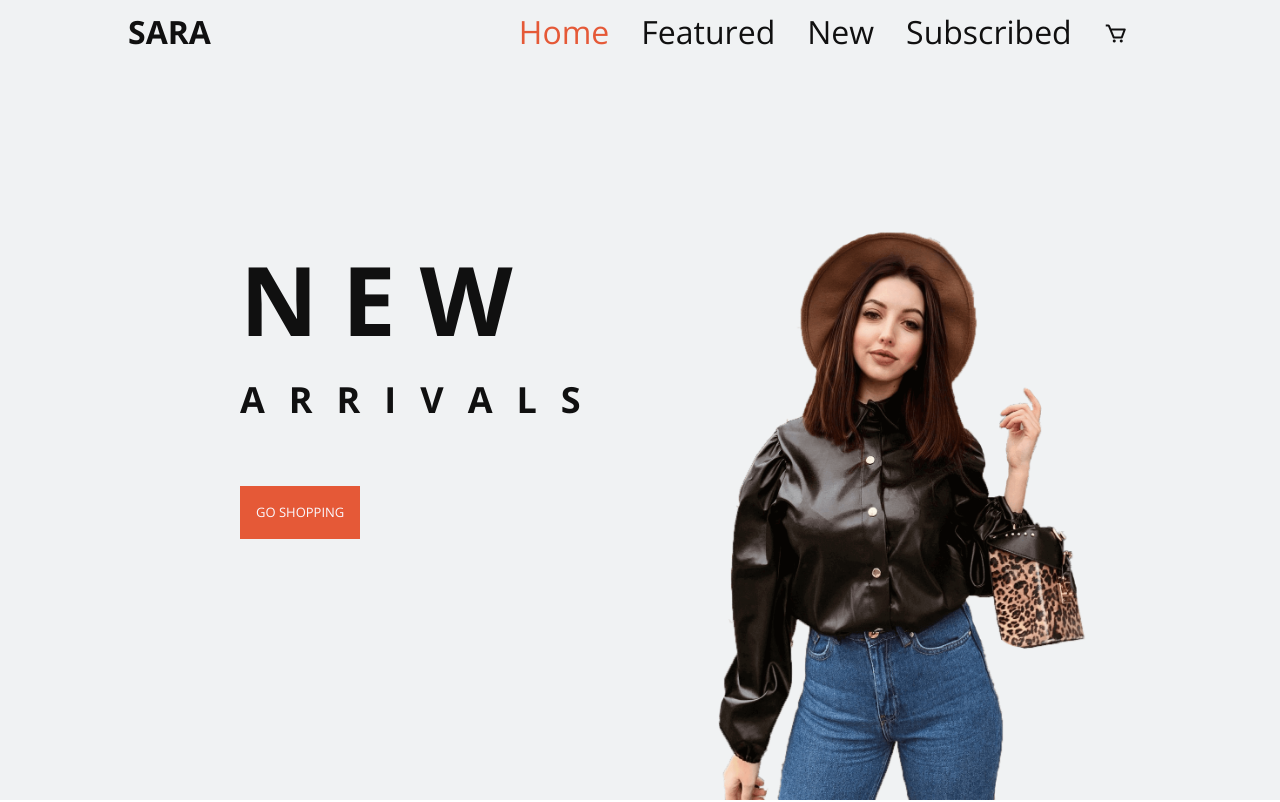
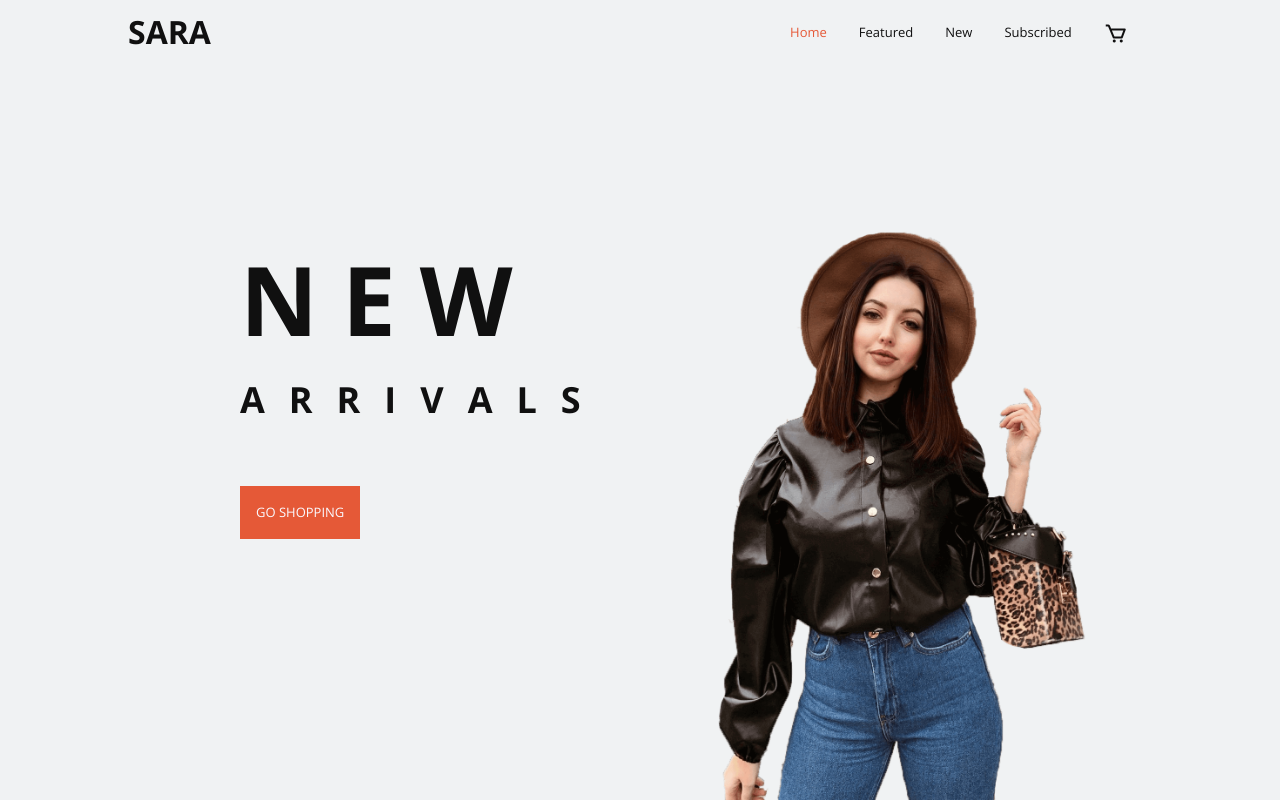
Before and after one commit to isnothananya/EVERYDAY-CODING, a plain HTML site: page Responsive Ecomerce/index.html in a window 1280 px wide. Shown: the top 802 px of the page. Drawn offline with nearby package versions, Linux system fonts and the light colour scheme.

Commit message:
Update style.css
edit font small >  .nav__list

```diff
--- a/Responsive Ecomerce/style.css
+++ b/Responsive Ecomerce/style.css
@@ -505,6 +505,7 @@ img {
 
     .nav__list {
         display: flex;
+        font-size: var(--small-font-size);
     }
 
     .nav__item {
```
